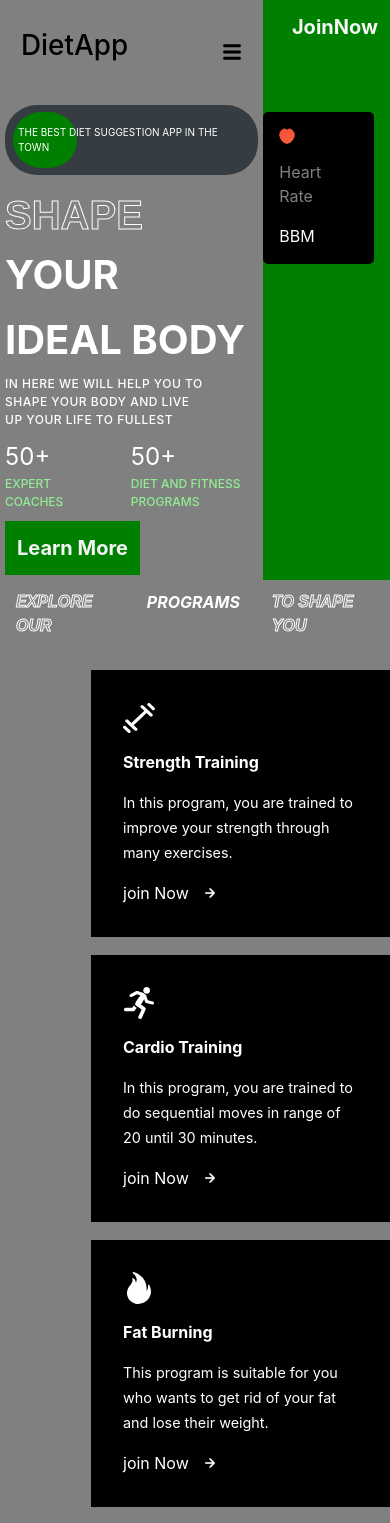
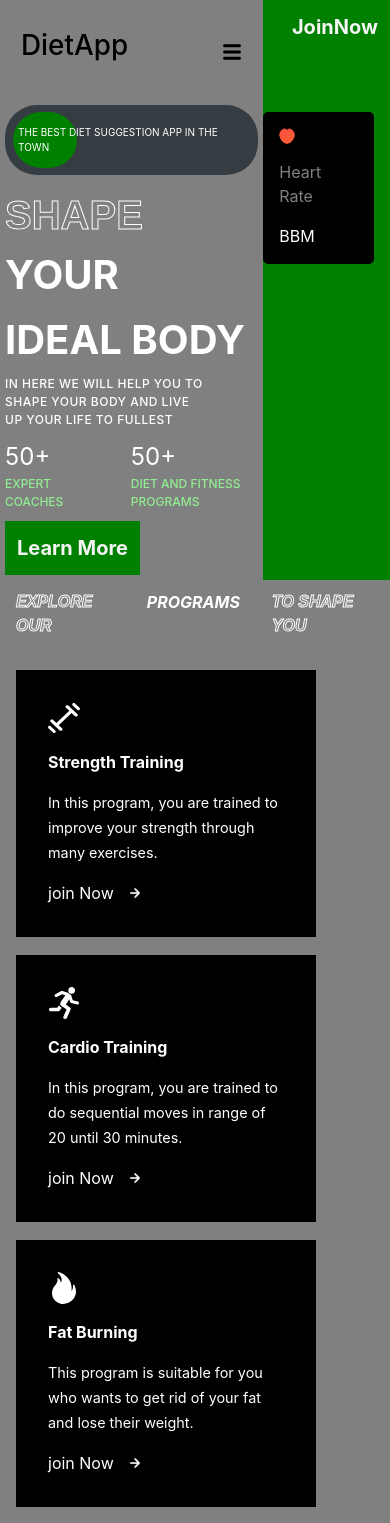
Before and after one commit to mahiiram/dietsuggestionapp-frontend, a React (Create React App) app: page / in a window 390 px wide. Shown: the top 1523 px of the page. Built offline with nearby package versions, Linux system fonts and the light colour scheme.

Commit message:
new commit

```diff
--- a/src/Components/Programs.js
+++ b/src/Components/Programs.js
@@ -2,9 +2,17 @@ import React from 'react';
 import '../Components/styles/Programs.css';
 import { programsData } from '../programsData.js';
 import RightArrow from '../Components/assets/rightArrow.png';
-import { Link } from 'react-router-dom';
+import { Link, useNavigate } from 'react-router-dom';
 
 function Programs() {
+     const navigate = useNavigate();
+  const handleProgram  = ()=>{
+    if(localStorage.getItem('token')){
+         navigate('/programs')
+    }else{
+      navigate('/login')
+    }
+  }
   return (
     <div className='programs' id='programs'>
         <div className='programs-header'>
@@ -20,15 +28,15 @@ function Programs() {
         </div>
         <div className='program-category'>
         {programsData.map((programs)=>{
-            return <Link to='/programs'>
-                <div className='category'>
+            return <>
+                <div onClick={handleProgram} className='category'>
                  {programs.image}
                  <span>{programs.heading}</span>
                  <span>{programs.details}</span>
                  <div className='join-Now'><span>join Now</span><img src={RightArrow}  alt=''/></div>
             </div>
+              </>
 
-            </Link>
 
         })}
         </div>
--- a/src/Components/styles/Programs.css
+++ b/src/Components/styles/Programs.css
@@ -25,6 +25,7 @@
     background-color: black;
     padding: 2rem;
     gap: 1rem;
+    color: white;
     justify-content: space-between;
     margin: 0 0 20px 0;
 }
@@ -93,12 +94,10 @@
         gap: 0.5rem;
         display: flex;
         flex-wrap: wrap;
-        margin-left: 75px;
     }
     .category{
         width: 300px;
         background-color: black;
-        padding: 2rem;
         gap: 1rem;
         color: white;
         margin-bottom: 10px;
```
